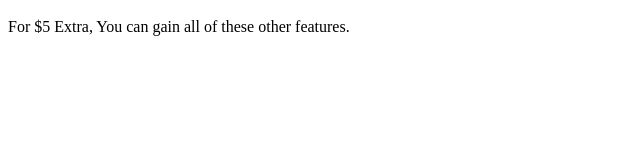
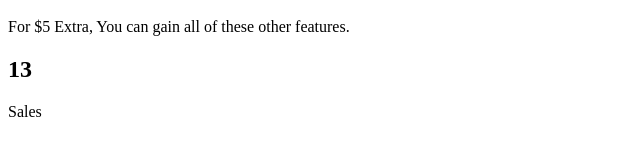
Before and after one commit to adamsJS23/design-analytic, a website: page index.html in a window 1280 px wide. Shown: the part 6787-6943 px from the top of the page, 0-640 px from the left. Before the commit the page ends 6839 px from the top, so only its background shows below. Drawn offline with Linux system fonts and the light colour scheme.

Commit message:
Built Sales box

```diff
--- a/index.html
+++ b/index.html
@@ -91,6 +91,18 @@
           </div>
         </div>
       </div>
+
+      <!-- DASHBOARD -->
+      <main>
+        <!-- SALES -->
+        <div class="sales">
+          <div class="label">
+            <h2 class="label__value">13</h2>
+            <p class="label__title subtitle">Sales</p>
+          </div>
+          <img src="assets/chart-top.svg" alt="Earnings Graphic" class="sales__graph">
+        </div>
+      </main>
     </div>
   </body>
 </html>
```
